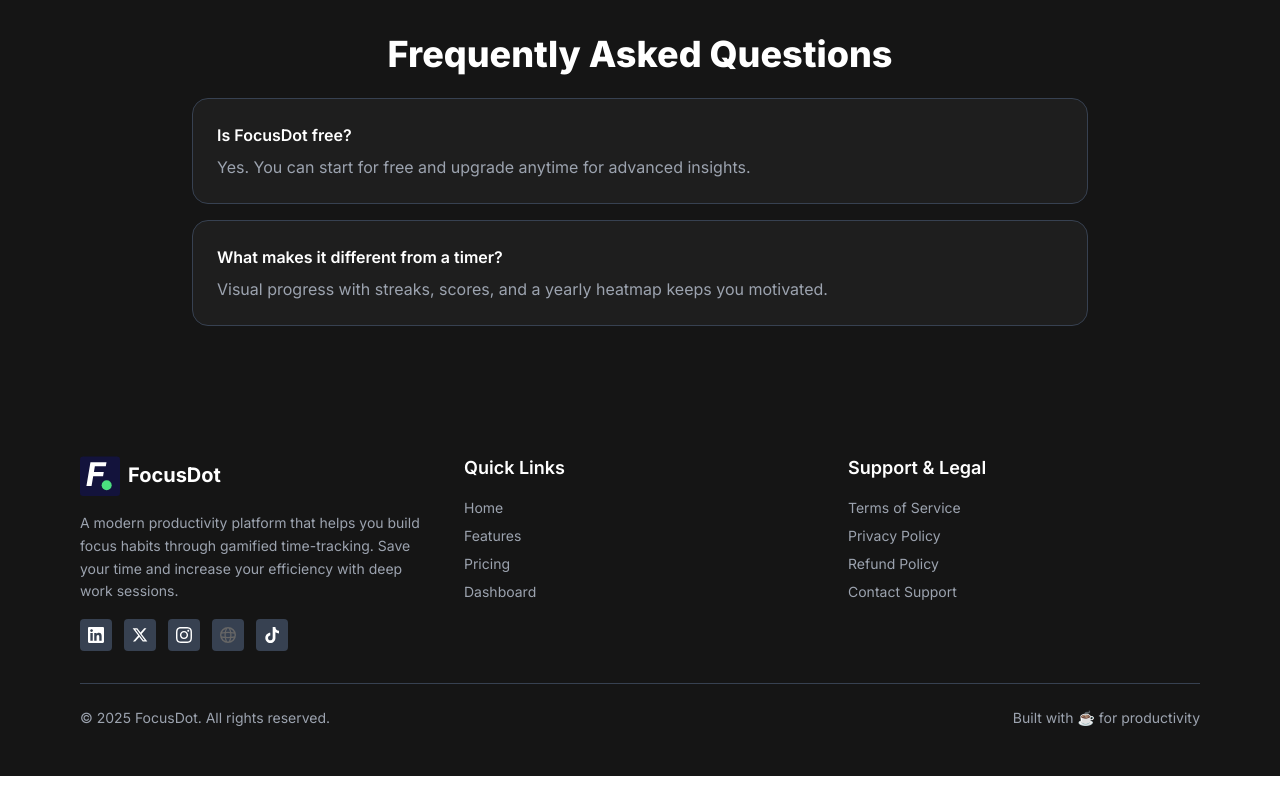
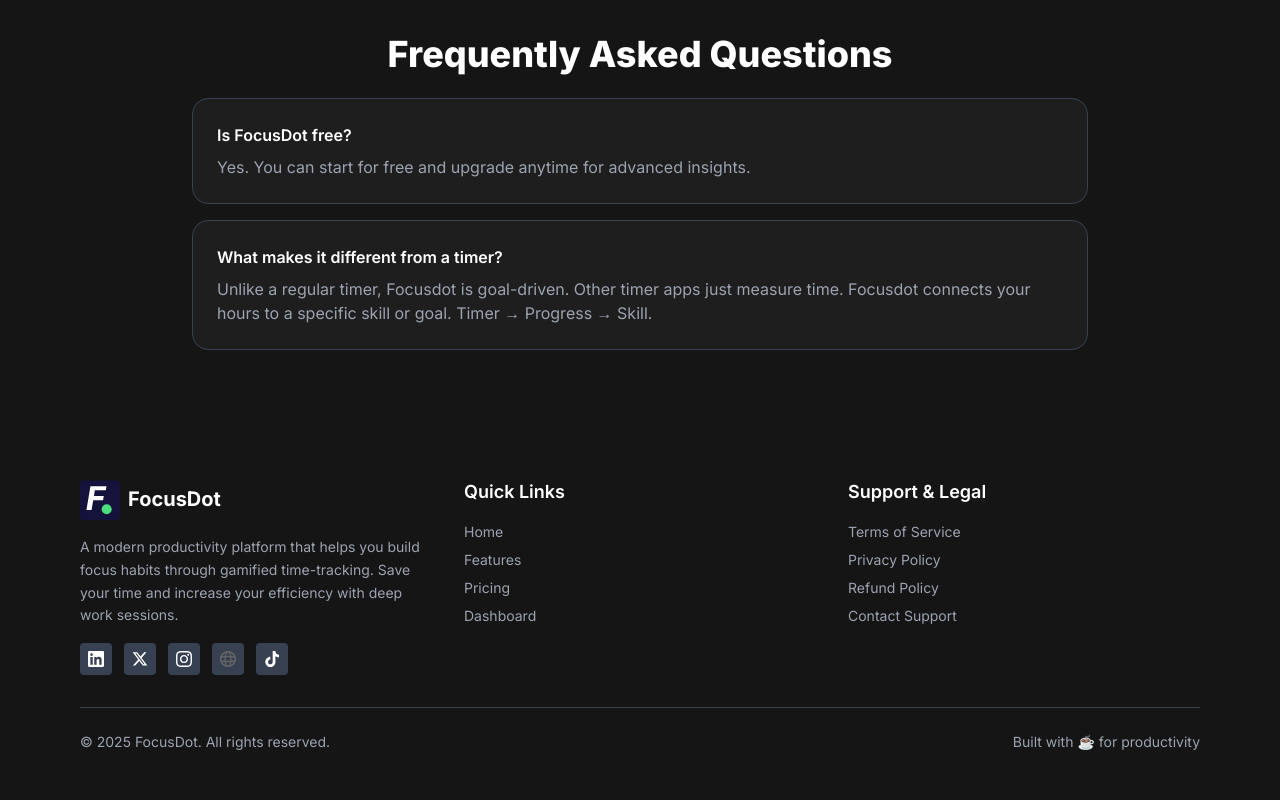
Before and after one commit to jushkinbekrashidovich/focussessions, a Next.js app: page / in a window 1280 px wide. Shown: the part 4314-5114 px from the top of the page. Before the commit the page ends 5090 px from the top, so only its background shows below. Built offline with nearby package versions, Linux system fonts and the light colour scheme; no server answers; what @paddle/paddle-js would draw is missing.

Commit message:
some changes in landing page

```diff
--- a/src/app/page.tsx
+++ b/src/app/page.tsx
@@ -489,7 +489,10 @@ export default function Home() {
             </div>
             <div className="bg-[#1e1e1e] border border-gray-700 rounded-2xl p-6">
               <h3 className="text-white font-semibold mb-2">What makes it different from a timer?</h3>
-              <p className="text-gray-400">Visual progress with streaks, scores, and a yearly heatmap keeps you motivated.</p>
+              <p className="text-gray-400">Unlike a regular timer, Focusdot is goal-driven.
+Other timer apps just measure time. Focusdot connects your hours to a specific skill or goal.
+
+Timer → Progress → Skill.</p>
             </div>
           </div>
         </div>
```
